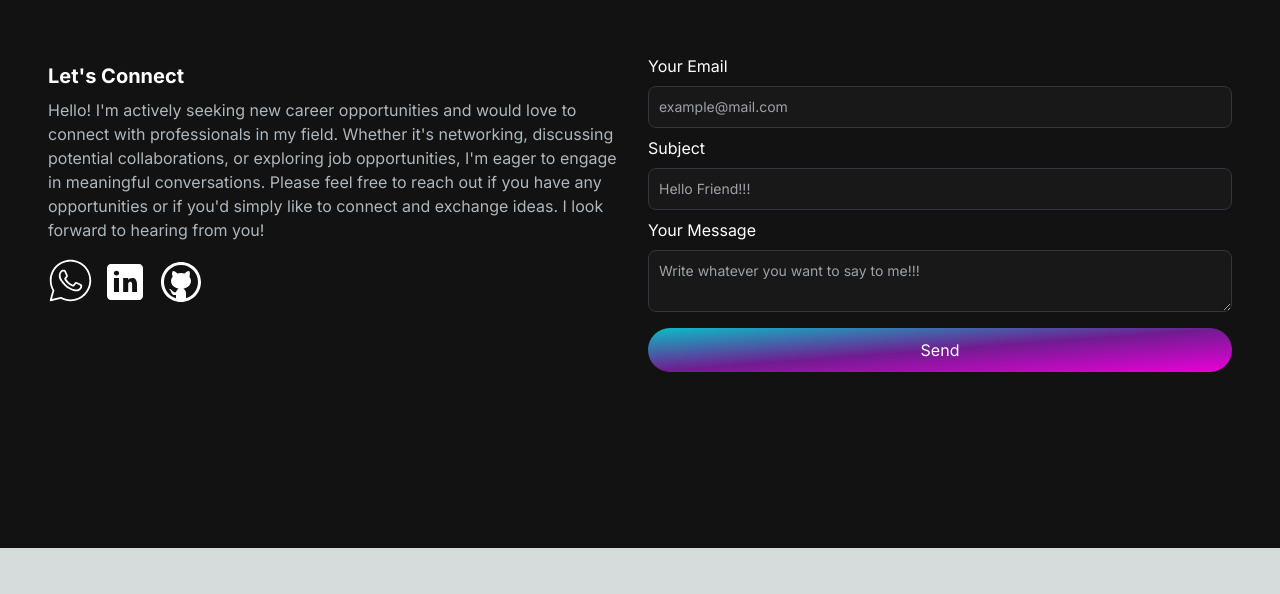
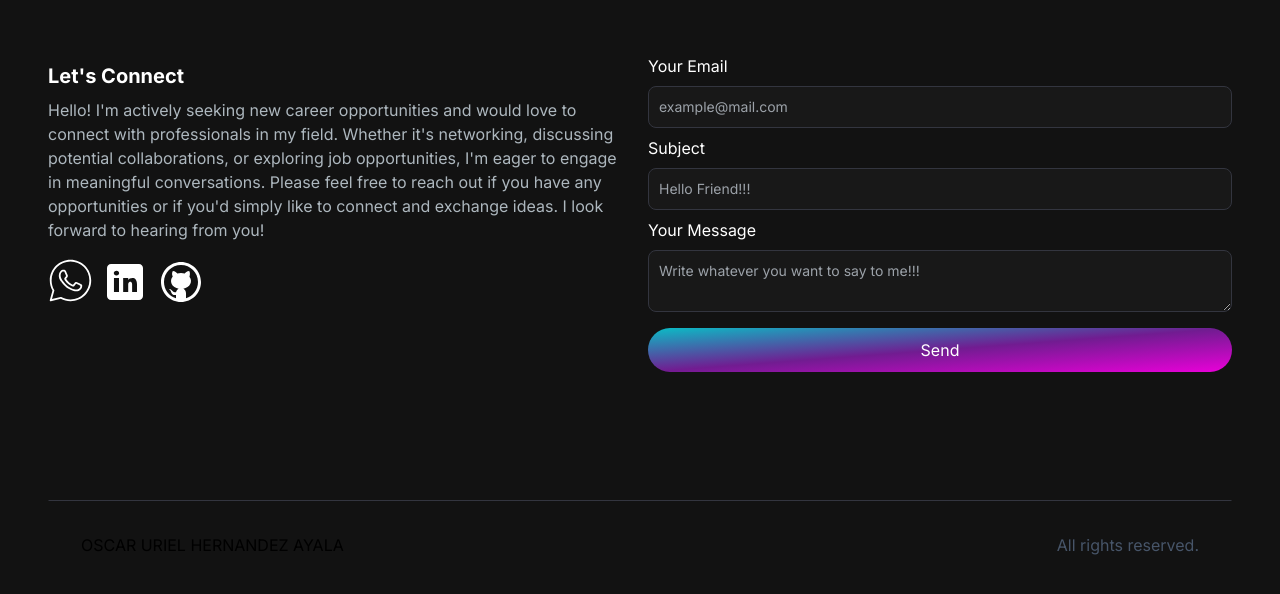
Before and after one commit to OUHernandezAyala/ProfileWebsite, a Next.js app: page / in a window 1280 px wide. Shown: the part 1947-2541 px from the top of the page. Before the commit the page ends 2495 px from the top, so only its background shows below. Built offline with nearby package versions, Linux system fonts and the light colour scheme.

Commit message:
Add de Footer section

```diff
--- /dev/null
+++ b/app/Components/Footer.jsx
@@ -0,0 +1,18 @@
+import React from "react";
+
+const Footer = () => {
+ return(
+    <footer className="footer border border-t-[#33353F] border-r-transparent border-l-transparent border-b-transparent">
+        <div className="container p-8 flex justify-between">
+            <span className=" text-font-bold">
+                OSCAR URIEL HERNANDEZ AYALA
+            </span>
+            <p className=" text-slate-600">
+                All rights reserved.
+            </p>
+        </div>
+    </footer>
+ )
+}
+
+export default Footer;
--- a/app/page.js
+++ b/app/page.js
@@ -4,6 +4,7 @@
 import AboutMe from "./Components/AboutMe";
 import ProjectsSection from "./Components/Projects";
 import EmailSection from "./Components/EmailSection";
+import Footer from "./Components/Footer";
 
 export default function Home() {
   return (
@@ -14,6 +15,7 @@
         <AboutMe/>
         <ProjectsSection/>
         <EmailSection/>
+        <Footer/>
       </div>
     </main>
   );
```
